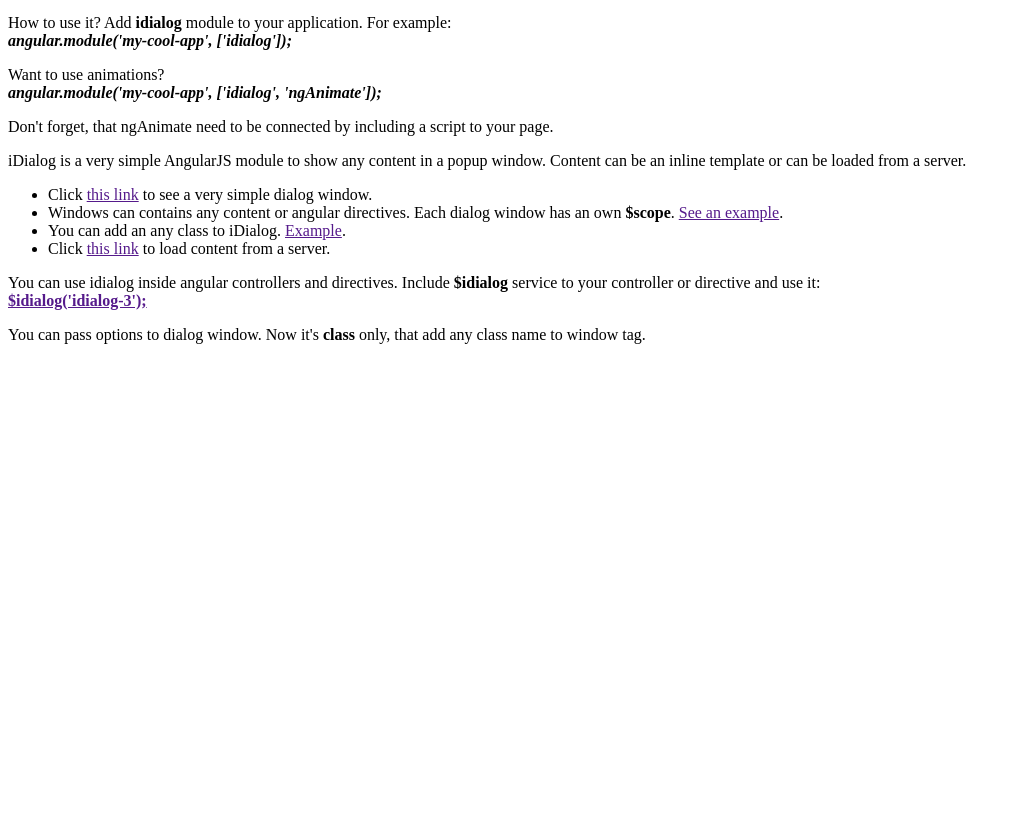
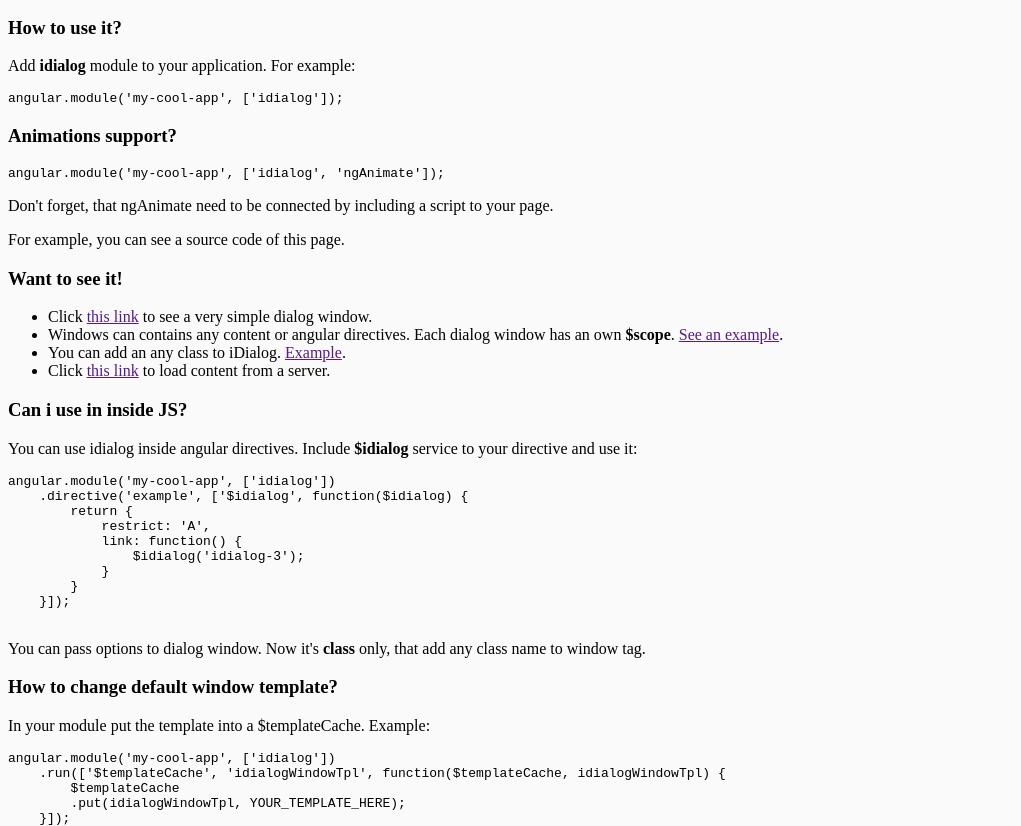
Before and after one commit to IAkumaI/iDialog, a plain HTML site: page index.html in a window 1280 px wide. Shown: the part 28-854 px from the top of the page, without its empty margins (0-1021 px from the left). Before the commit the page ends 808 px from the top, so only its background shows below. Drawn offline with nearby package versions, Linux system fonts and the light colour scheme; some packages are replaced by stand-ins of ours.

Commit message:
Inprove documentation

```diff
--- a/index.html
+++ b/index.html
@@ -23,15 +23,19 @@
         </div>
     </header>
 
-    <div class="container-fluid">
+    <div class="container">
+        <h3>How to use it?</h3>
+
         <p>
-            How to use it? Add <b>idialog</b> module to your application. For example:<br />
-            <b><i>angular.module('my-cool-app', ['idialog']);</i></b>
+
+            Add <b>idialog</b> module to your application. For example:<br />
+            <pre>angular.module('my-cool-app', ['idialog']);</pre>
         </p>
 
+        <h3>Animations support?</h3>
+
         <p>
-            Want to use animations?<br />
-            <b><i>angular.module('my-cool-app', ['idialog', 'ngAnimate']);</i></b>
+            <pre>angular.module('my-cool-app', ['idialog', 'ngAnimate']);</pre>
         </p>
 
         <p>
@@ -39,8 +43,10 @@
         </p>
 
         <p>
-            iDialog is a very simple AngularJS module to show any content in a popup window. Content can be an inline template or can be loaded from a server.
+            For example, you can see a source code of this page.
         </p>
+
+        <h3>Want to see it!</h3>
 
         <ul>
             <li>Click <a href="" idialog="idialog-1">this link</a> to see a very simple dialog window.</li>
@@ -52,12 +58,35 @@
             <li>Click <a href="" idialog="i-template.html">this link</a> to load content from a server.</li>
         </ul>
 
+        <h3>Can i use in inside JS?</h3>
+
         <p>
-            You can use idialog inside angular controllers and directives. Include <b>$idialog</b> service to your controller or directive and use it:<br />
-            <a href="" idialog="idialog-3"><b>$idialog('idialog-3');</b></a>
+            You can use idialog inside angular directives. Include <b>$idialog</b> service to your directive and use it:<br />
+            <pre>angular.module('my-cool-app', ['idialog'])
+    .directive('example', ['$idialog', function($idialog) {
+        return {
+            restrict: 'A',
+            link: function() {
+                $idialog('idialog-3');
+            }
+        }
+    }]);
+            </pre>
         </p>
+
         <p>
             You can pass options to dialog window. Now it's <b>class</b> only, that add any class name to window tag.
+        </p>
+
+        <h3>How to change default window template?</h3>
+
+        <p>
+            In your module put the template into a $templateCache. Example:<br />
+            <pre>angular.module('my-cool-app', ['idialog'])
+    .run(['$templateCache', 'idialogWindowTpl', function($templateCache, idialogWindowTpl) {
+        $templateCache
+        .put(idialogWindowTpl, YOUR_TEMPLATE_HERE);
+    }]);</pre>
         </p>
     </div>
 
--- a/style.css
+++ b/style.css
@@ -1,5 +1,7 @@
 html.full-height, html.full-height body {position:relative; height:100%;}
 html.full-height #page {min-height:100%;}
+
+body {background:#fafafa;}
 
 .navbar-inner {border-radius:0; -webkit-border-radius:0;}
 
```
Also changed, not shown: i-template.html (+2 -1 lines).
